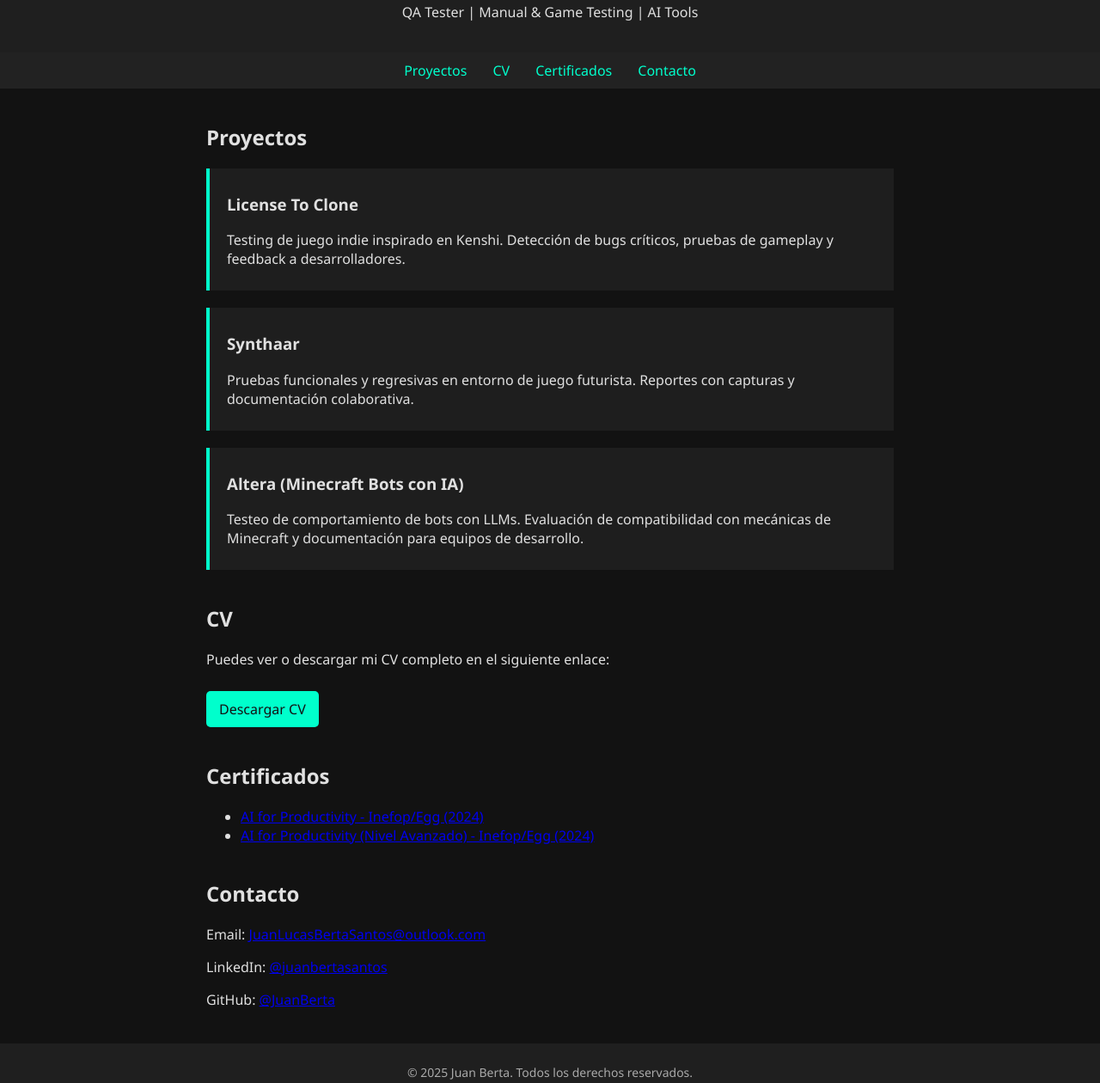
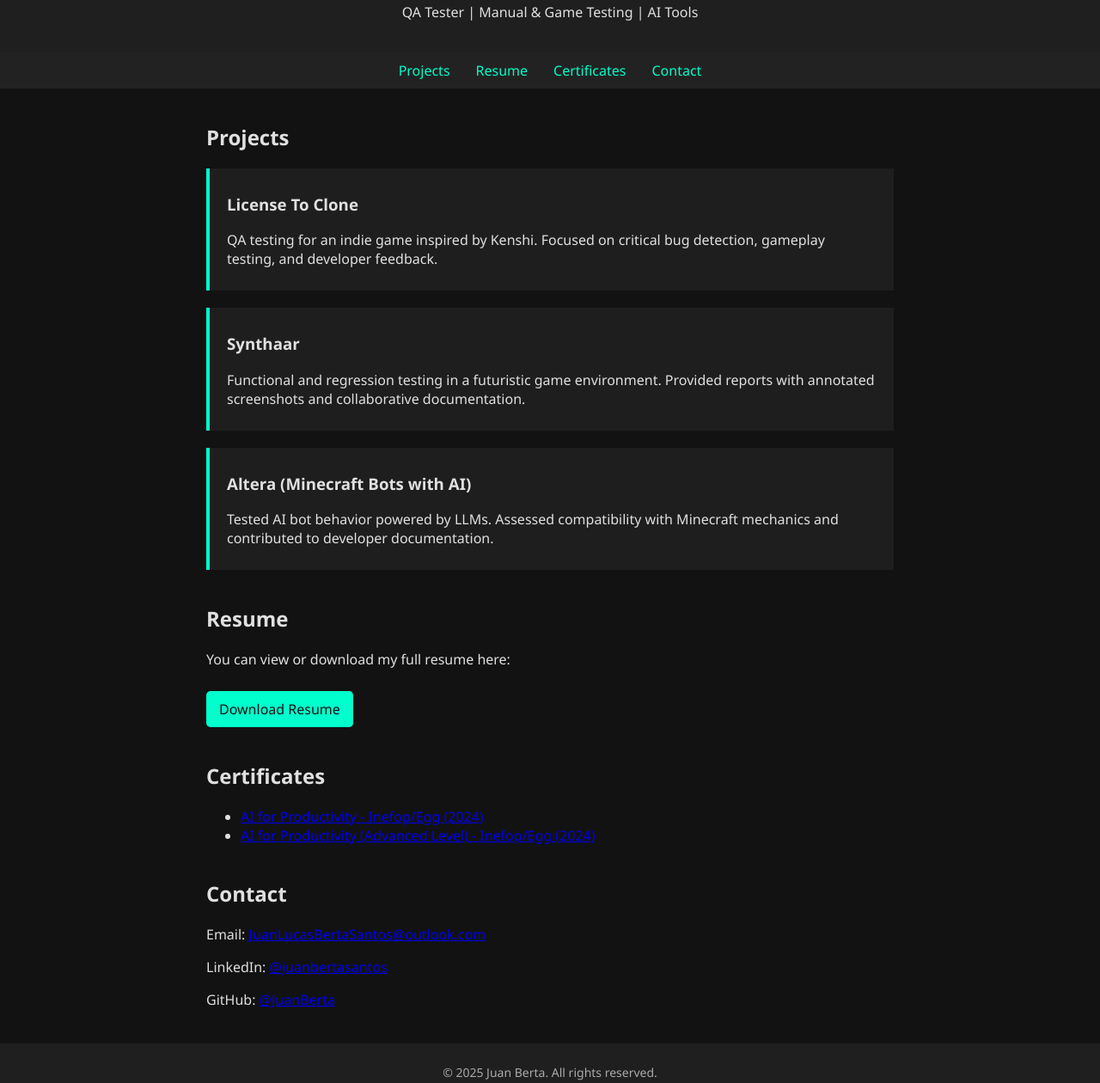
Before and after one commit to JuanBerta/juanberta.github.io, a plain HTML site: page index.html in a window 1280 px wide. Shown: the part 76-1336 px from the top of the page at 86% size. Drawn offline with Linux system fonts and the light colour scheme.

Commit message:
Update index.html

```diff
--- a/index.html
+++ b/index.html
@@ -1,10 +1,10 @@
 <!DOCTYPE html>
-<html lang="es">
+<html lang="en">
 
     <head>
         <meta charset="UTF-8">
         <meta name="viewport" content="width=device-width, initial-scale=1.0">
-        <title>Juan Berta | QA Tester</title>
+        <title>Juan Berta | QA Tester Portfolio</title>
         <style>
             body {
                 background-color: #121212;
@@ -78,56 +78,57 @@
         </header>
 
         <nav>
-            <a href="#proyectos">Proyectos</a>
-            <a href="#cv">CV</a>
-            <a href="#certificados">Certificados</a>
-            <a href="#contacto">Contacto</a>
+            <a href="#projects">Projects</a>
+            <a href="#resume">Resume</a>
+            <a href="#certificates">Certificates</a>
+            <a href="#contact">Contact</a>
         </nav>
 
-        <section id="proyectos">
-            <h2>Proyectos</h2>
+        <section id="projects">
+            <h2>Projects</h2>
             <div class="project">
                 <h3>License To Clone</h3>
-                <p>Testing de juego indie inspirado en Kenshi. Detección de bugs críticos, pruebas de gameplay y
-                    feedback a desarrolladores.</p>
+                <p>QA testing for an indie game inspired by Kenshi. Focused on critical bug detection, gameplay testing,
+                    and developer feedback.</p>
             </div>
             <div class="project">
                 <h3>Synthaar</h3>
-                <p>Pruebas funcionales y regresivas en entorno de juego futurista. Reportes con capturas y documentación
-                    colaborativa.</p>
+                <p>Functional and regression testing in a futuristic game environment. Provided reports with annotated
+                    screenshots and collaborative documentation.</p>
             </div>
             <div class="project">
-                <h3>Altera (Minecraft Bots con IA)</h3>
-                <p>Testeo de comportamiento de bots con LLMs. Evaluación de compatibilidad con mecánicas de Minecraft y
-                    documentación para equipos de desarrollo.</p>
+                <h3>Altera (Minecraft Bots with AI)</h3>
+                <p>Tested AI bot behavior powered by LLMs. Assessed compatibility with Minecraft mechanics and
+                    contributed to developer documentation.</p>
             </div>
         </section>
 
-        <section id="cv">
-            <h2>CV</h2>
-            <p>Puedes ver o descargar mi CV completo en el siguiente enlace:</p>
-            <a class="button" href="TU_ENLACE_CV_PDF_AQUI" target="_blank">Descargar CV</a>
+        <section id="resume">
+            <h2>Resume</h2>
+            <p>You can view or download my full resume here:</p>
+            <a class="button" href="https://drive.google.com/file/d/1fOrThztWYuUnXHxNY3mU_YG-cQdefrKu/view?usp=sharing"
+                target="_blank">Download Resume</a>
         </section>
 
-        <section id="certificados">
-            <h2>Certificados</h2>
+        <section id="certificates">
+            <h2>Certificates</h2>
             <ul>
                 <li><a href="https://egg-csv-bulk-certificates-prod.s3.amazonaws.com/certificates/66b69d338ac26a357f4c89ba-1723768981236.pdf"
                         target="_blank">AI for Productivity - Inefop/Egg (2024)</a></li>
                 <li><a href="https://egg-csv-bulk-certificates-prod.s3.amazonaws.com/certificates/6733becace1bbaddb3e0914a-1732837450478.pdf"
-                        target="_blank">AI for Productivity (Nivel Avanzado) - Inefop/Egg (2024)</a></li>
+                        target="_blank">AI for Productivity (Advanced Level) - Inefop/Egg (2024)</a></li>
             </ul>
         </section>
 
-        <section id="contacto">
-            <h2>Contacto</h2>
+        <section id="contact">
+            <h2>Contact</h2>
             <p>Email: <a href="mailto:JuanLucasBertaSantos@outlook.com">JuanLucasBertaSantos@outlook.com</a></p>
             <p>LinkedIn: <a href="https://www.linkedin.com/in/juanbertasantos/" target="_blank">@juanbertasantos</a></p>
             <p>GitHub: <a href="https://github.com/JuanBerta" target="_blank">@JuanBerta</a></p>
         </section>
 
         <footer>
-            <p>&copy; 2025 Juan Berta. Todos los derechos reservados.</p>
+            <p>&copy; 2025 Juan Berta. All rights reserved.</p>
         </footer>
     </body>
 
```
